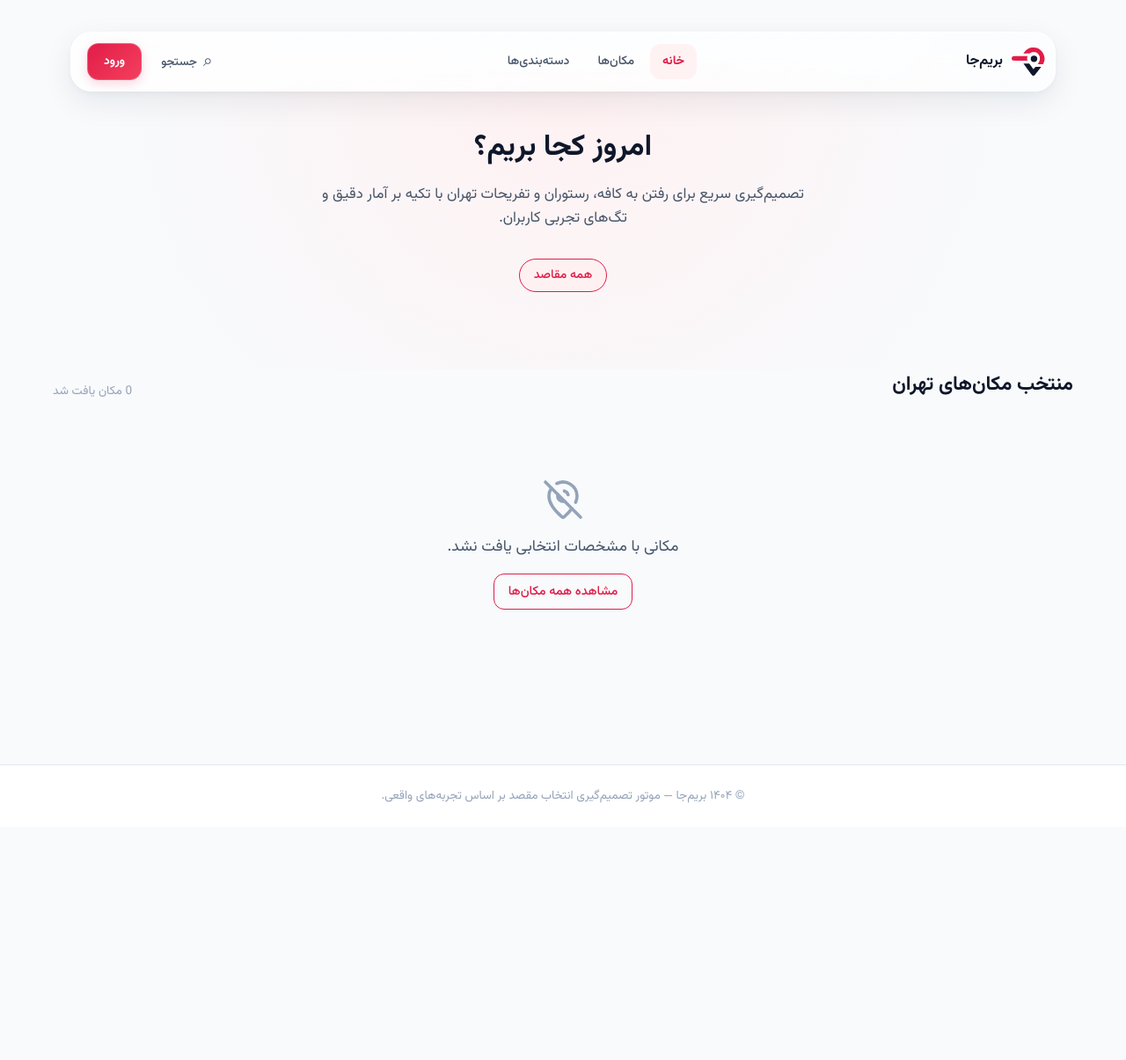
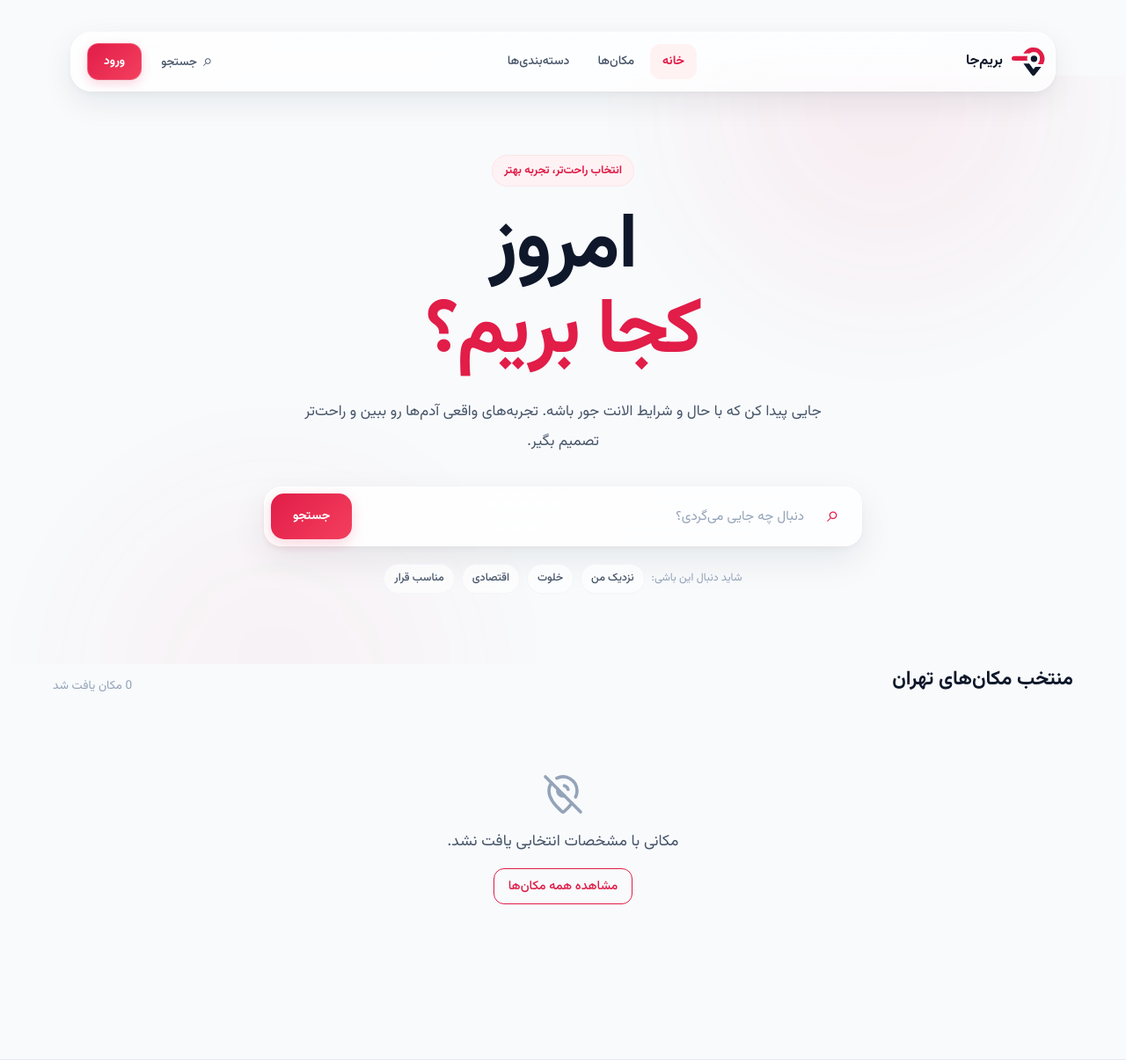
Before and after one commit to masterranktech/berimja, a Django app: page / in a window 1280 px wide. Shown: the top 1205 px of the page at 88% size. Before the commit the page ends 913 px from the top, so only its background shows below. Run offline with Django 5.2, Linux system fonts and the light colour scheme; data that the repository does not hold is empty.

Commit message:
welcome page updated. needs some bug fix on background pattern and tags bug fix because now they aren't working

```diff
--- a/static/css/home.css
+++ b/static/css/home.css
@@ -1,49 +1,332 @@
-/* بخش معرفی و جستجو */
+/* ==========================================================================
+   Hero Section
+   ========================================================================== */
+
 .hero-section {
-  text-align: center;
-  padding: 3.5rem 1rem 2.5rem;
-  background: radial-gradient(circle at top, var(--color-primary-light) 0%, transparent 70%);
+    position: relative;
+
+    min-height: 620px;
+
+    display: flex;
+    align-items: center;
+
+    overflow: hidden;
+
+    background-color: var(--bg-body);
 }
 
-.hero-title {
-  font-size: 2.1rem;
-  font-weight: 700;
-  color: var(--text-primary);
-  margin-bottom: 0.75rem;
+
+/* ==========================================================================
+   Background Glows
+   ========================================================================== */
+
+.hero-glow {
+    position: absolute;
+
+    width: 420px;
+    height: 420px;
+
+    border-radius: 50%;
+
+    filter: blur(90px);
+
+    pointer-events: none;
+
+    opacity: 0.45;
 }
 
-.hero-subtitle {
-  font-size: 1.05rem;
-  color: var(--text-secondary);
-  max-width: 600px;
-  margin: 0 auto 2rem;
+.hero-glow-primary {
+    top: -180px;
+    right: 5%;
+
+    background-color: rgba(225, 29, 72, 0.12);
 }
 
-/* فیلترهای سریع (چیپ‌های افقی) */
-.quick-filters {
-  display: flex;
-  align-items: center;
-  justify-content: center;
-  flex-wrap: wrap;
-  gap: 0.6rem;
-  margin-bottom: 3rem;
+.hero-glow-secondary {
+    bottom: -220px;
+    left: 8%;
+
+    background-color: rgba(244, 63, 94, 0.09);
 }
 
-.filter-chip {
-  padding: 0.45rem 1rem;
-  background-color: var(--bg-surface);
-  border: 1px solid var(--border-base);
-  border-radius: var(--radius-full);
-  font-size: 0.875rem;
-  color: var(--text-secondary);
-  transition: all 0.2s ease;
+
+/* ==========================================================================
+   Hero Container
+   ========================================================================== */
+
+.hero-container {
+    position: relative;
+
+    width: 100%;
+    max-width: 1200px;
+
+    margin: 0 auto;
+
+    padding: 90px 20px 80px;
+
+    z-index: 1;
 }
 
-.filter-chip:hover, .filter-chip.active {
-  border-color: var(--color-primary);
-  background-color: var(--color-primary-light);
-  color: var(--color-primary);
-  font-weight: 500;
+
+/* ==========================================================================
+   Hero Content
+   ========================================================================== */
+
+.hero-content {
+    max-width: 760px;
+
+    margin: 0 auto;
+
+    text-align: center;
+}
+
+
+/* ==========================================================================
+   Hero Badge
+   ========================================================================== */
+
+.hero-badge {
+    display: inline-flex;
+    align-items: center;
+
+    padding: 7px 13px;
+
+    margin-bottom: 22px;
+
+    background-color: rgba(255, 241, 242, 0.8);
+
+    border: 1px solid rgba(255, 228, 230, 0.9);
+
+    border-radius: var(--radius-full);
+
+    color: var(--color-primary);
+
+    font-size: 0.8rem;
+    font-weight: 600;
+
+    backdrop-filter: blur(10px);
+    -webkit-backdrop-filter: blur(10px);
+}
+
+
+/* ==========================================================================
+   Hero Title
+   ========================================================================== */
+
+.hero-title {
+    margin: 0;
+
+    color: var(--text-primary);
+
+    font-size: clamp(3rem, 7vw, 5.5rem);
+    font-weight: 800;
+
+    line-height: 1.1;
+
+    letter-spacing: -2px;
+}
+
+.hero-title span {
+    display: block;
+
+    color: var(--color-primary);
+}
+
+
+/* ==========================================================================
+   Hero Description
+   ========================================================================== */
+
+.hero-description {
+    max-width: 590px;
+
+    margin: 24px auto 34px;
+
+    color: var(--text-secondary);
+
+    font-size: 1.05rem;
+    line-height: 2;
+
+}
+
+
+/* ==========================================================================
+   Hero Search
+   ========================================================================== */
+
+.hero-search {
+    width: 100%;
+    max-width: 680px;
+
+    min-height: 68px;
+
+    margin: 0 auto;
+
+    display: flex;
+    align-items: center;
+
+    padding: 7px;
+
+    background:
+        linear-gradient(
+            135deg,
+            rgba(255, 255, 255, 0.88),
+            rgba(255, 255, 255, 0.72)
+        );
+
+    border: 1px solid rgba(255, 255, 255, 0.9);
+
+    border-radius: 20px;
+
+    box-shadow:
+        0 15px 40px rgba(15, 23, 42, 0.08),
+        0 3px 10px rgba(15, 23, 42, 0.04);
+
+    backdrop-filter: blur(20px) saturate(150%);
+    -webkit-backdrop-filter: blur(20px) saturate(150%);
+}
+
+
+/* Search Icon */
+
+.hero-search-icon {
+    width: 50px;
+    height: 50px;
+
+    flex-shrink: 0;
+
+    display: flex;
+    align-items: center;
+    justify-content: center;
+
+    color: var(--color-primary);
+
+    font-size: 25px;
+}
+
+
+/* Search Input */
+
+.hero-search input {
+    flex: 1;
+
+    min-width: 0;
+
+    height: 50px;
+
+    padding: 0 8px;
+
+    background: transparent;
+
+    border: none;
+    outline: none;
+
+    color: var(--text-primary);
+
+    font-family: inherit;
+    font-size: 0.95rem;
+}
+
+.hero-search input::placeholder {
+    color: var(--text-muted);
+}
+
+
+/* Search Button */
+
+.hero-search button {
+    height: 52px;
+
+    padding: 0 25px;
+
+    flex-shrink: 0;
+
+    background:
+        linear-gradient(
+            135deg,
+            var(--color-primary),
+            #f43f5e
+        );
+
+    border: none;
+    border-radius: 15px;
+
+    color: var(--text-inverse);
+
+    font-family: inherit;
+    font-size: 0.875rem;
+    font-weight: 600;
+
+    cursor: pointer;
+
+    box-shadow:
+        0 5px 15px rgba(225, 29, 72, 0.18);
+
+    transition:
+        transform 0.2s ease,
+        box-shadow 0.2s ease;
+}
+
+.hero-search button:hover {
+    transform: translateY(-1px);
+
+    box-shadow:
+        0 8px 20px rgba(225, 29, 72, 0.24);
+}
+
+
+/* ==========================================================================
+   Quick Links
+   ========================================================================== */
+
+.hero-quick-links {
+    display: flex;
+    align-items: center;
+    justify-content: center;
+    flex-wrap: wrap;
+
+    gap: 8px;
+
+    margin-top: 20px;
+}
+
+.quick-links-label {
+    color: var(--text-muted);
+
+    font-size: 0.78rem;
+}
+
+.hero-quick-links a {
+    padding: 6px 11px;
+
+    background-color: rgba(255, 255, 255, 0.65);
+
+    border: 1px solid var(--border-light);
+
+    border-radius: var(--radius-full);
+
+    color: var(--text-secondary);
+
+    text-decoration: none;
+
+    font-size: 0.78rem;
+    font-weight: 500;
+
+    backdrop-filter: blur(8px);
+    -webkit-backdrop-filter: blur(8px);
+
+    transition:
+        color 0.2s ease,
+        background-color 0.2s ease,
+        border-color 0.2s ease;
+}
+
+.hero-quick-links a:hover {
+    color: var(--color-primary);
+
+    background-color: var(--color-primary-light);
+
+    border-color: var(--color-primary-subtle);
 }
 
 /* شبکه کارت‌های مکان */
--- a/templates/places/home.html
+++ b/templates/places/home.html
@@ -8,22 +8,78 @@
 {% endblock %}
 
 {% block content %}
-<!-- بخش معرفی و عنوان -->
+<!-- Hero Section -->
 <section class="hero-section">
-  <div class="container">
-    <h1 class="hero-title">امروز کجا بریم؟</h1>
-    <p class="hero-subtitle">تصمیم‌گیری سریع برای رفتن به کافه، رستوران و تفریحات تهران با تکیه بر آمار دقیق و تگ‌های تجربی کاربران.</p>
 
-    <!-- فیلترهای سریع تگ‌ها -->
-    <div class="quick-filters">
-      <a href="{% url 'places_web:home' %}" class="filter-chip {% if not active_tag %}active{% endif %}">همه مقاصد</a>
-      {% for tag in quick_tags %}
-        <a href="?tag={{ tag.name }}" class="filter-chip {% if active_tag == tag.name %}active{% endif %}">
-          {{ tag.name }}
-        </a>
-      {% endfor %}
+    <div class="hero-glow hero-glow-primary"></div>
+    <div class="hero-glow hero-glow-secondary"></div>
+
+    <div class="hero-container">
+
+        <div class="hero-content">
+
+            <span class="hero-badge">
+                انتخاب راحت‌تر، تجربه بهتر
+            </span>
+
+            <h1 class="hero-title">
+                امروز
+                <span>کجا بریم؟</span>
+            </h1>
+
+            <p class="hero-description">
+                جایی پیدا کن که با حال و شرایط الانت جور باشه.
+                تجربه‌های واقعی آدم‌ها رو ببین و راحت‌تر تصمیم بگیر.
+            </p>
+
+            <!-- Main Search -->
+            <form class="hero-search">
+
+                <div class="hero-search-icon">
+                    ⌕
+                </div>
+
+                <input
+                    type="text"
+                    placeholder="دنبال چه جایی می‌گردی؟"
+                    aria-label="جستجوی مکان"
+                >
+
+                <button type="submit">
+                    جستجو
+                </button>
+
+            </form>
+
+            <!-- Quick Search Tags -->
+            <div class="hero-quick-links">
+
+                <span class="quick-links-label">
+                    شاید دنبال این باشی:
+                </span>
+
+                <a href="/places?tag=nearby">
+                    نزدیک من
+                </a>
+
+                <a href="/places?tag=quiet">
+                    خلوت
+                </a>
+
+                <a href="/places?tag=cheap">
+                    اقتصادی
+                </a>
+
+                <a href="/places?tag=date">
+                    مناسب قرار
+                </a>
+
+            </div>
+
+        </div>
+
     </div>
-  </div>
+
 </section>
 
 <!-- بخش نمایش لیست مکان‌ها -->
```
